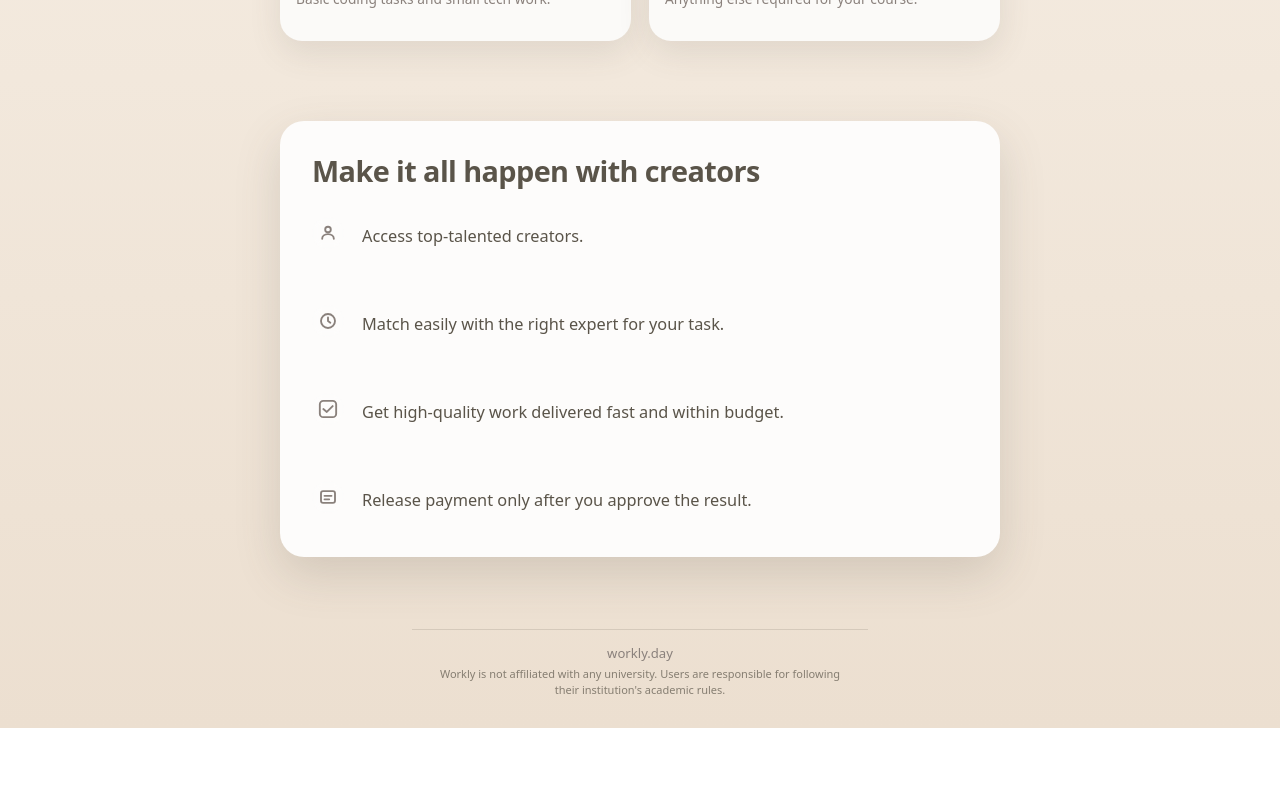
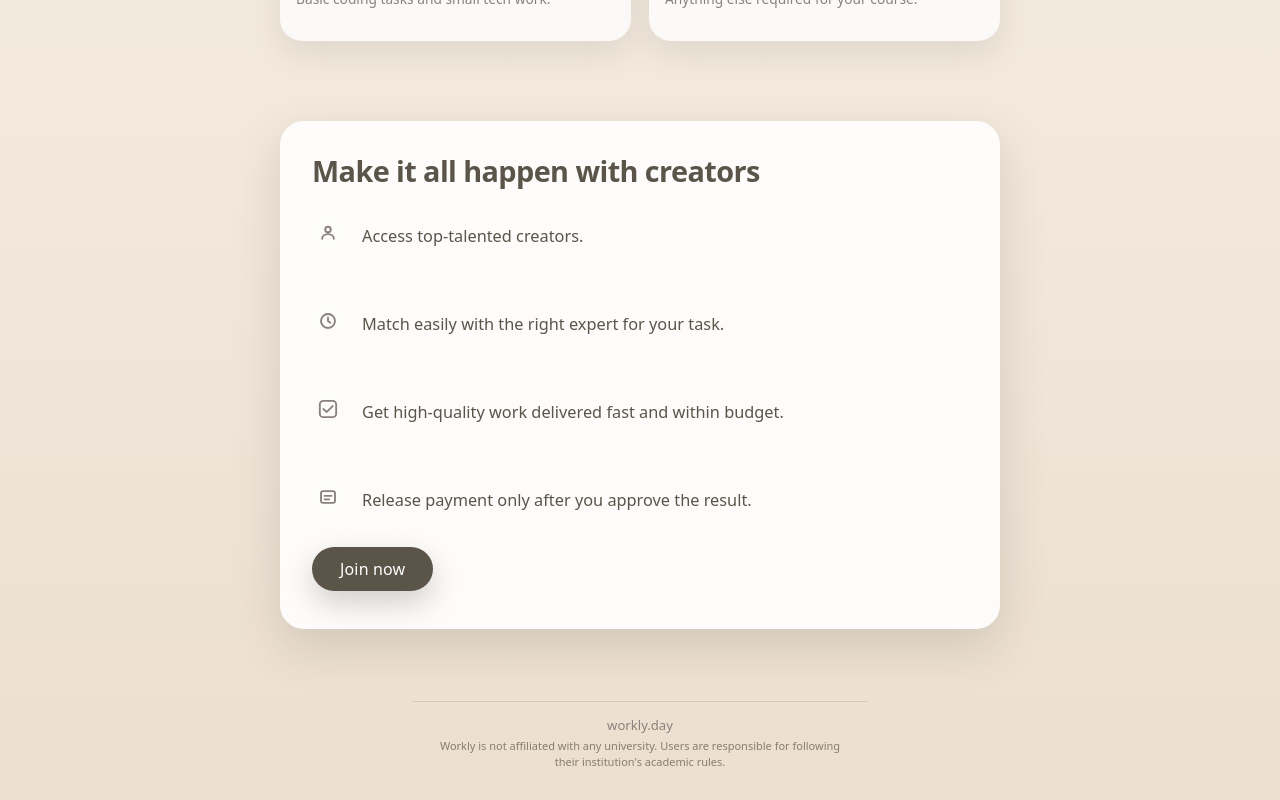
Before and after one commit to SEBRAHEIM/workly-landing, a Next.js app: page / in a window 1280 px wide. Shown: the part 848-1648 px from the top of the page. Before the commit the page ends 1576 px from the top, so only its background shows below. Built offline with nearby package versions, Linux system fonts and the light colour scheme.

Commit message:
Add Join now CTA button to creators section

```diff
--- a/pages/index.js
+++ b/pages/index.js
@@ -475,7 +475,13 @@ export default function Home() {
                   </p>
                 </div>
               </div>
-            </div>
+
+              <div className="creators-cta">
+                <button type="button" className="creators-join-btn">
+                  Join now
+                </button>
+              </div>
+</div>
           </section>
         </main>
 
--- a/styles/globals.css
+++ b/styles/globals.css
@@ -715,3 +715,38 @@ body {
   font-size: 1.02rem;
   line-height: 1.6;
 }
+
+
+/* Creators CTA button under benefits list */
+.creators-cta {
+  margin-top: 28px;
+}
+
+.creators-join-btn {
+  display: inline-flex;
+  align-items: center;
+  justify-content: center;
+  padding: 10px 24px;
+  border-radius: 999px;
+  border: none;
+  background: var(--sand-5);
+  color: #ffffff;
+  font-size: 0.96rem;
+  font-weight: 500;
+  letter-spacing: 0.01em;
+  box-shadow: 0 12px 30px rgba(0, 0, 0, 0.18);
+  cursor: pointer;
+}
+
+.creators-join-btn:active {
+  transform: translateY(1px);
+  box-shadow: 0 8px 20px rgba(0, 0, 0, 0.18);
+}
+
+/* شوي تكبير على الشاشات الأكبر */
+@media (min-width: 768px) {
+  .creators-join-btn {
+    padding: 11px 28px;
+    font-size: 1rem;
+  }
+}
```
